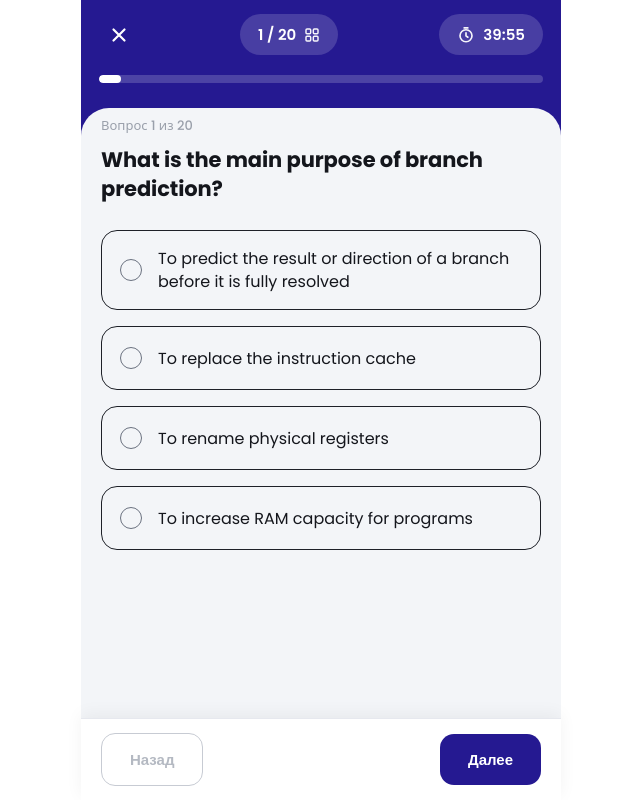
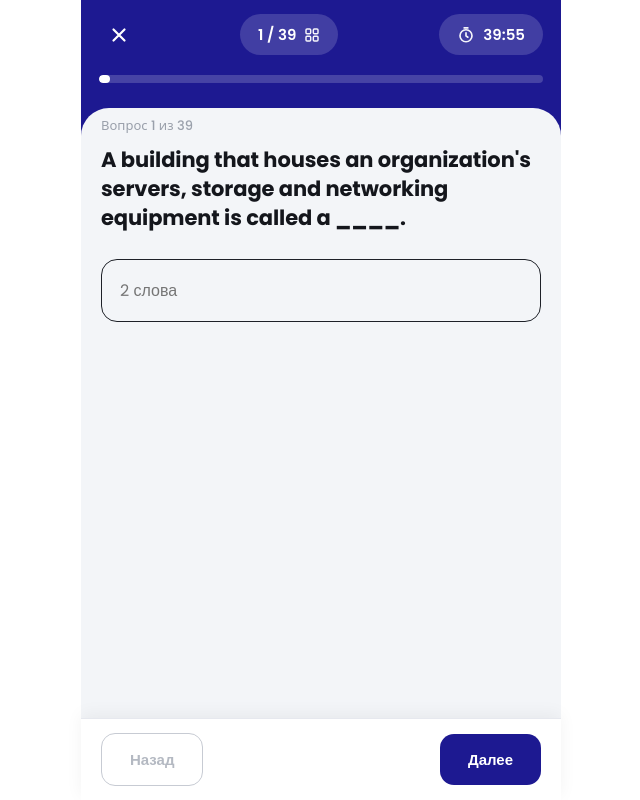
Before and after one commit to Dikossia/quiz-site123, a plain HTML site: page index.html in a window 1280 px wide. Shown: the whole page, without its empty margins (319-959 px from the left). Drawn offline with Linux system fonts and the light colour scheme.

Commit message:
Update index.html

```diff
--- a/index.html
+++ b/index.html
@@ -15,8 +15,8 @@
 <link href="https://fonts.googleapis.com/css2?family=Poppins:wght@400;500;600;700&display=swap" rel="stylesheet">
 <style>
   :root{
-    --primary:#251991;
-    --primary-dark:#251991;
+    --primary:#1d1991;
+    --primary-dark:#1d1991;
     --card:#F3F5F8;
     --text:#14161C;
     --muted:#9AA0AB;
@@ -117,6 +117,13 @@
     content:"";position:absolute;inset:4px;border-radius:50%;background:var(--primary);
   }
   .option:active{transform:scale(.995)}
+
+  .fill-input{
+    width:100%;border:1.5px solid var(--border);border-radius:16px;
+    padding:18px;font:400 16px 'Poppins',sans-serif;color:var(--text);
+    background:transparent;outline:none;
+  }
+  .fill-input:focus{border-color:var(--primary);background:#ECE9FF}
 
   /* ---------- Footer ---------- */
   .footer{
@@ -272,51 +279,74 @@
    ВОПРОСЫ — меняй/добавляй здесь.
    answer = индекс правильного варианта (0, 1, 2, 3)
    ========================================================= */
+const TF = ["True","False"];
 const QUESTIONS = [
-  { q:"What is the main purpose of branch prediction?",
-    options:["To predict the result or direction of a branch before it is fully resolved","To replace the instruction cache","To rename physical registers","To increase RAM capacity for programs"], answer:0 },
-  { q:"What does a pipeline hazard mean?",
-    options:["A situation that prevents the next instruction from executing in its cycle","A failure of the power supply","A type of cache memory","An error in the operating system"], answer:0 },
-  { q:"Which hazard occurs when an instruction depends on the result of a previous one?",
-    options:["Structural hazard","Data hazard","Control hazard","Memory hazard"], answer:1 },
-  { q:"What is the purpose of register renaming?",
-    options:["To give registers human-readable names","To eliminate false dependencies (WAR and WAW)","To increase clock frequency","To compress instructions"], answer:1 },
-  { q:"What does a cache hit mean?",
-    options:["The requested data was found in the cache","The cache is full","The data must be loaded from disk","The cache was flushed"], answer:0 },
-  { q:"Which cache level is usually the smallest and fastest?",
-    options:["L3","L2","L1","Main memory"], answer:2 },
-  { q:"What is the role of the Reorder Buffer (ROB)?",
-    options:["To sort data in memory","To commit out-of-order instructions in program order","To store the branch history","To buffer network packets"], answer:1 },
-  { q:"What is forwarding (bypassing) in a pipeline?",
-    options:["Passing a result directly to a dependent instruction before write-back","Skipping unused instructions","Sending data to another core","Writing data directly to disk"], answer:0 },
-  { q:"Which architecture uses the same memory for instructions and data?",
-    options:["Harvard","Von Neumann","Dataflow","VLIW"], answer:1 },
-  { q:"What does superscalar processor mean?",
-    options:["A processor with a very high clock rate","A processor that can issue several instructions per cycle","A processor with only one pipeline stage","A processor without cache"], answer:1 },
-  { q:"What is a TLB used for?",
-    options:["Caching virtual-to-physical address translations","Storing branch targets","Controlling the bus","Counting instructions"], answer:0 },
-  { q:"What does CPI stand for?",
-    options:["Cores Per Instance","Cycles Per Instruction","Cache Pointer Index","Control Program Interface"], answer:1 },
-  { q:"Which write policy updates main memory only when a cache line is evicted?",
-    options:["Write-through","Write-back","Write-around","Write-once"], answer:1 },
-  { q:"What is the main idea of out-of-order execution?",
-    options:["Executing instructions as soon as their operands are ready","Executing instructions in random order","Executing only every second instruction","Skipping branches"], answer:0 },
-  { q:"What is a branch target buffer (BTB)?",
-    options:["A cache storing predicted target addresses of branches","A buffer for disk writes","A register file","A part of the ALU"], answer:0 },
-  { q:"Which RISC feature is typical?",
-    options:["Variable-length complex instructions","Load/store architecture with simple instructions","Microcode for every instruction","Memory-to-memory operations only"], answer:1 },
-  { q:"What does Amdahl's law describe?",
-    options:["The limit of speedup from improving part of a system","The growth of transistor count","The power consumption of chips","The speed of the memory bus"], answer:0 },
-  { q:"What is a cache miss penalty?",
-    options:["Extra time needed to fetch data from a lower memory level","The cost of buying more cache","A wrong branch prediction","An exception in the program"], answer:0 },
-  { q:"What does SIMD mean?",
-    options:["Single Instruction, Multiple Data","Simple Instruction, Memory Direct","Single Input, Multiple Devices","Serial Instruction, Many Datapaths"], answer:0 },
-  { q:"What happens after a branch misprediction?",
-    options:["The pipeline is flushed and execution restarts from the correct path","The computer reboots","The cache is cleared","Nothing happens"], answer:0 },
+  { q:"A building that houses an organization's servers, storage and networking equipment is called a ____.", hint:"2 слова", accept:["data center","data centre","datacenter"] },
+  { q:"In distributed shared memory (DSM), multicore nodes, each with its own memory and I/O, are connected by an ____.", hint:"2 слова", accept:["interconnection network","interconnect network"] },
+  { q:"In BigTable, column keys are grouped into sets called ____.", hint:"2 слова", accept:["column families","column family"] },
+  { q:"In a directory-based protocol, the node where a memory block and its directory entry reside is called the ____.", hint:"2 слова", accept:["home node"] },
+  { q:"Which statement best describes the difference between CPUs and GPUs?",
+    options:["A CPU has thousands of simple cores built for throughput and optimized for fast serial work; a GPU has a few complex cores built for low latency","GPUs cannot perform floating-point arithmetic","A CPU has a few powerful cores optimized for fast serial work; a GPU has thousands of simpler cores optimized for massively parallel work","CPUs and GPUs have identical designs and differ only in price"], answer:2 },
+  { q:"How are a program, a process and a thread related?",
+    options:["A thread contains several processes, and a process contains several programs","A program is stored on disk; when it is instantiated in RAM it becomes a process, and a process contains one or more threads","A process is stored on disk and becomes a program when it is loaded into RAM","Program, process and thread are three names for the same thing"], answer:1 },
+  { q:"Which part of the operating system selects which thread runs next on the CPU?",
+    options:["The scheduler","The compiler","The linker","The cache controller"], answer:0 },
+  { q:"In Flynn's taxonomy, multiprocessors and multicomputers belong to which class?",
+    options:["SISD","SIMD","MIMD","MISD"], answer:2 },
+  { q:"In the MSI snooping protocol, what are the three possible states of a cache block?",
+    options:["Master, Slave, Idle","Modified, Shared, Invalid","Mapped, Stored, Indexed","Main, Secondary, Indirect"], answer:1 },
+  { q:"In a directory-based cache coherence protocol, where is the sharing status of a block of physical memory kept?",
+    options:["In every cache that holds a copy of the block","In the processor's registers","In just one location, the directory","On the disk"], answer:2 },
+  { q:"Which statement best describes cloud computing?",
+    options:["On-demand access to computing resources over the Internet, paid for as they are used","Buying servers and keeping them in your own office","A level of the CPU cache hierarchy where many servers run the project tasks according to number of active users","A method of cooling data centers"], answer:0 },
+  { q:"In data centers, what does CRAC stand for?",
+    options:["Central Rack Access Controller","Cooling Rack Air Channel","Cache Read After Clear","Computer Room Air Conditioning unit"], answer:3 },
+  { q:"In the Google File System (GFS), which servers store the actual file data?",
+    options:["The GFS master","Chunkservers","Routers","Main Server"], answer:1 },
+  { q:"Compared with Dynamo's get/put API, what does BigTable's API offer?",
+    options:["Only get","get, put, scan and delete","SQL SELECT statements only","push and pull"], answer:1 },
+  { q:"Why did Facebook build a data center in Luleå, Sweden?",
+    options:["Sweden has no electricity costs","The cold climate allows free cooling with outside air, and cheap renewable hydroelectric power is available","To be closer to its users in the United States","Sea water can be pumped directly through the servers and naturally cool them without paying for additional tools"], answer:1 },
+  { q:"SIMD is more energy efficient than MIMD because it fetches only one instruction for many data operations.", options:TF, answer:0 },
+  { q:"Adding more cores always increases performance without any increase in power consumption.", options:TF, answer:1 },
+  { q:"Bypassing, speculation and out-of-order execution together eliminate all delays caused by dependent instructions.", options:TF, answer:1 },
+  { q:"In the MSI protocol, a block that is in the Modified state in one cache cannot be in the Shared state in another cache at the same time.", options:TF, answer:0 },
+  { q:"What is a vector register?",
+    options:["A register that stores only memory addresses","A register that stores multiple data elements","A register that controls the operating system","A register used only for instruction decoding"], answer:1 },
+  { q:"What is vector stride?",
+    options:["The distance between consecutive elements accessed in memory","The number of instructions executed per second","The total size of a vector register at the same time it's called VLR","The number of processors in a system"], answer:0 },
+  { q:"What does AVX stand for?",
+    options:["Advanced Vector Extensions","Automatic Virtual Execution","Advanced Variable Exchange","Accelerated Virtual Extensions"], answer:0 },
+  { q:"Which type of processor is particularly suitable for graphics processing and highly parallel computations?",
+    options:["GPU","Keyboard controller","Hard disk controller","Printer processor"], answer:0 },
+  { q:"What does SIMT stand for in GPU architecture?",
+    options:["Single Instruction, Multiple Threads","Sequential Instruction, Multiple Tasks","Shared Instruction, Memory Transfer","Single Input, Multiple Transactions"], answer:0 },
+  { q:"Vector registers can store multiple data elements.", options:TF, answer:0 },
+  { q:"Vector processing is useful for matrix-oriented scientific computing.", options:TF, answer:0 },
+  { q:"GPUs are designed primarily for sequential execution of a small number of instructions.", options:TF, answer:1 },
+  { q:"What is a thread in an operating system?",
+    options:["A physical CPU component","An independent portion of a program that can run in parallel","A type of storage device","A computer network"], answer:1 },
+  { q:"Which memory space do threads belonging to the same process share?",
+    options:["Separate physical memory","Shared virtual memory space","Separate disk space","CPU cache only"], answer:1 },
+  { q:"What is the main purpose of thread-level parallelism?",
+    options:["To execute multiple threads concurrently","To increase disk capacity","To reduce the number of instructions in a program","To eliminate operating systems"], answer:0 },
+  { q:"Which component selects threads for CPU execution?",
+    options:["Compiler","Scheduler","Hard disk","Cache controller"], answer:1 },
+  { q:"What is one important difference between processes and threads?",
+    options:["Processes share one virtual memory space, while threads do not","Each process has its own virtual memory space, while threads of the same process share memory","Processes cannot execute instructions, while threads contains many processes to execute program","Threads always require separate computers"], answer:1 },
+  { q:"Why can instructions from different threads be interleaved in a pipeline?",
+    options:["To guarantee that all instructions use the same data with no dependencies between them","To reduce dependencies between consecutive instructions from different threads","To remove the need for a CPU scheduler","To prevent memory access"], answer:1 },
+  { q:"In a snooping-based coherence protocol, what does each cache with a copy of data also maintain?",
+    options:["A copy of the sharing status of the block","A complete copy of the operating system","A separate CPU scheduler","A copy of every processor's registers"], answer:0 },
+  { q:"Threads belonging to the same process share the same virtual memory space.", options:TF, answer:0 },
+  { q:"In a snooping protocol, a centralized directory stores all sharing information.", options:TF, answer:1 },
+  { q:"The operating system component responsible for selecting threads for execution is the ____.", hint:"1 слово", accept:["scheduler"] },
+  { q:"In a directory-based protocol, sharing information is maintained in a ____.", hint:"1 слово", accept:["directory"] },
+  { q:"A multiprocessor architecture in which memory is distributed among processors but presented as shared memory is called ____.", hint:"3 слова", accept:["distributed shared memory","dsm"] },
 ];
 
 const TOTAL_MINUTES = 40;          // время на тест
-const STORAGE_KEY = "quiz_state_v1";
+const STORAGE_KEY = "quiz_state_v2";
 
 /* ========================================================= */
 const $ = id => document.getElementById(id);
@@ -333,6 +363,11 @@ try{
 const save = () => { try{ localStorage.setItem(STORAGE_KEY, JSON.stringify(state)); }catch(e){} };
 
 const N = QUESTIONS.length;
+const norm = x => String(x||"").toLowerCase().replace(/[-_.,]/g," ").replace(/\s+/g," ").trim();
+const isFill = q => !!q.accept;
+const isRight = (q,a) => isFill(q) ? q.accept.some(x=>norm(x)===norm(a)) : a===q.answer;
+const rightText = q => isFill(q) ? q.accept[0] : q.options[q.answer];
+const yourText = (q,a) => a===null ? "нет ответа" : (isFill(q) ? a : q.options[a]);
 
 function render(){
   if(state.finished){ renderResults(); return; }
@@ -343,6 +378,14 @@ function render(){
   $("progressBar").style.width = `${((i+1)/N)*100}%`;
 
   const box = $("options"); box.innerHTML = "";
+  if(isFill(item)){
+    const inp = document.createElement("input");
+    inp.className = "fill-input"; inp.placeholder = item.hint || "Ответ";
+    inp.autocomplete = "off"; inp.autocapitalize = "off"; inp.spellcheck = false;
+    inp.value = state.answers[i] || "";
+    inp.oninput = () => { state.answers[i] = inp.value.trim() ? inp.value : null; save(); };
+    box.appendChild(inp);
+  } else
   item.options.forEach((text, k) => {
     const b = document.createElement("button");
     b.className = "option" + (state.answers[i] === k ? " selected" : "");
@@ -416,7 +459,7 @@ function finish(){ state.finished = true; save(); render(); }
 function renderResults(){
   $("quizView").classList.add("hidden");
   const rv = $("resultView"); rv.classList.remove("hidden");
-  const correct = QUESTIONS.filter((q,i)=>state.answers[i]===q.answer).length;
+  const correct = QUESTIONS.filter((q,i)=>isRight(q,state.answers[i])).length;
   const skipped = state.answers.filter(a=>a===null).length;
   const pct = Math.round(correct/N*100);
 
@@ -443,7 +486,7 @@ function renderResults(){
       <div class="stat"><b>${skipped}</b><span>пропущено</span></div>
     </div>`;
   QUESTIONS.forEach((q,i)=>{
-    const a = state.answers[i], ok = a === q.answer;
+    const a = state.answers[i], ok = isRight(q,a);
     html += `<div class="review-item ${ok?"ok":""}">
       <div class="n">Вопрос ${i+1}</div>
       <div class="qq"></div>
@@ -457,8 +500,8 @@ function renderResults(){
     const q = QUESTIONS[i], a = state.answers[i];
     el.querySelector(".qq").textContent = q.q;
     const your = el.querySelector(".your");
-    if(your) your.textContent = "✗ Ваш ответ: " + (a===null ? "нет ответа" : q.options[a]);
-    el.querySelector(".right").textContent = "✓ " + q.options[q.answer];
+    if(your) your.textContent = "✗ Ваш ответ: " + yourText(q,a);
+    el.querySelector(".right").textContent = "✓ " + rightText(q);
   });
   $("content").scrollTop = 0;
 }
```
